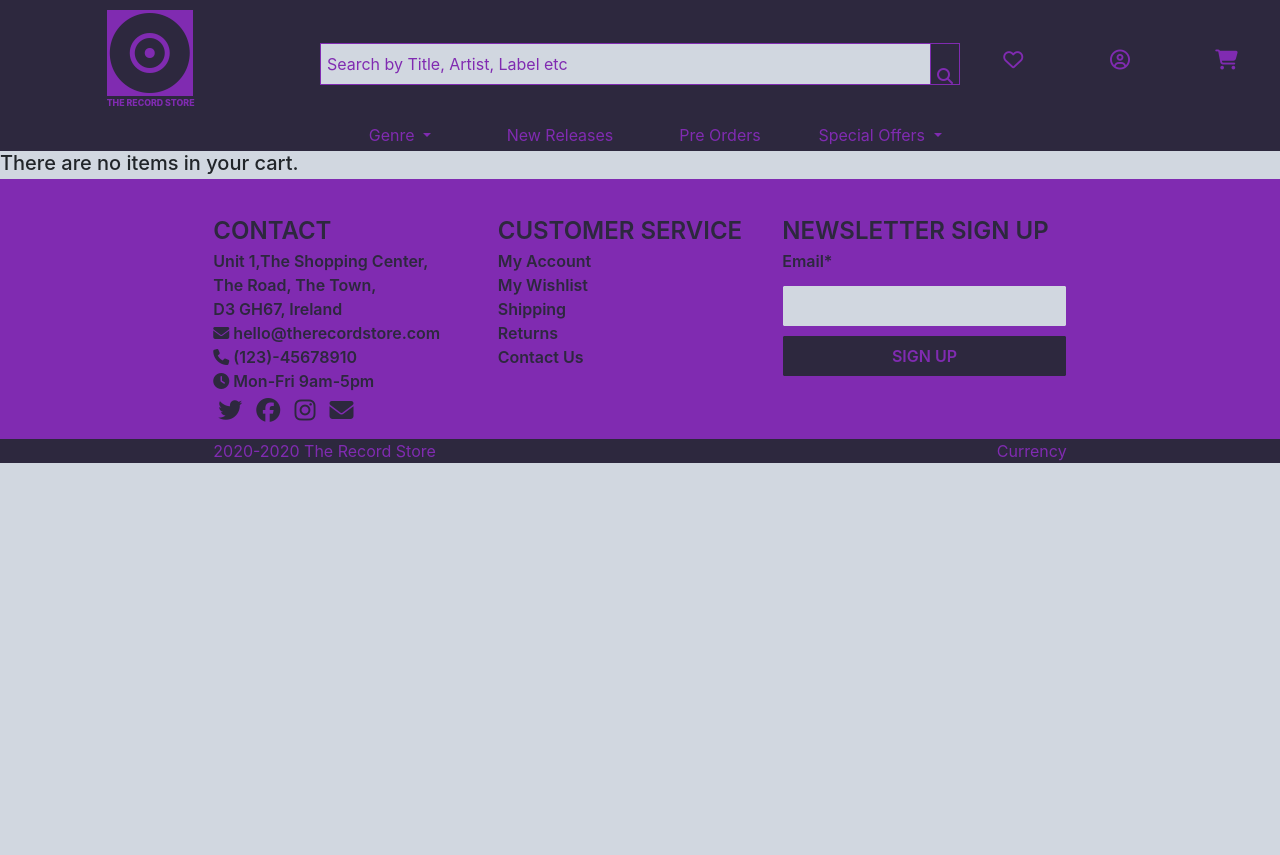
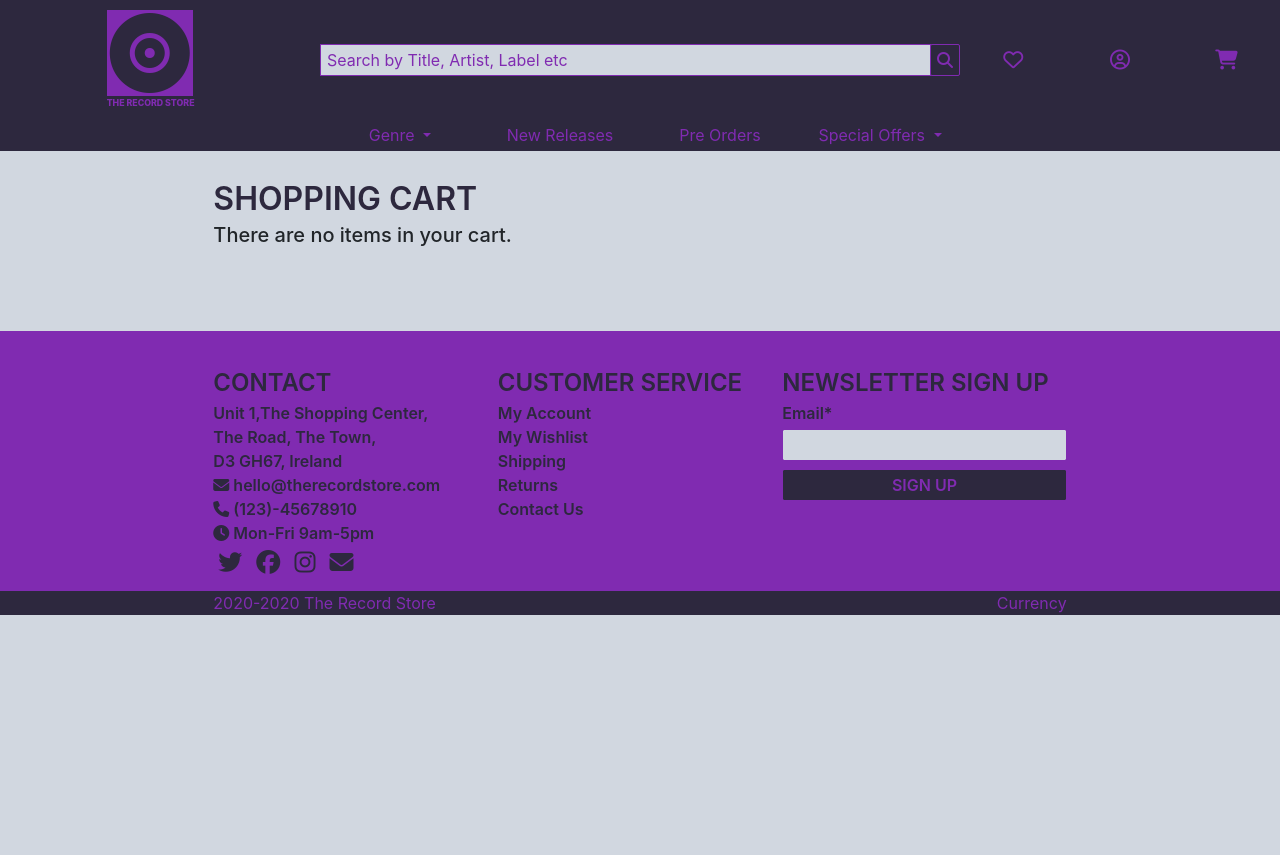
Before and after one commit to Code-Institute-Submissions/CI-MS4-The-Record-Store, a Django app: page /cart/ in a window 1280 px wide. Shown: the top 855 px of the page. Run offline with Django 3.2, Linux system fonts and the light colour scheme; some libraries are stand-ins or nearby versions.

Commit message:
Add base styling and layout for the cart page.

```diff
--- a/cart/templates/cart/view_cart.html
+++ b/cart/templates/cart/view_cart.html
@@ -1,30 +1,66 @@
 {% extends "base.html" %}
 {% load static %}
+{%block extra_css %}
+<link rel="stylesheet" href="{% static 'products/css/products.css' %}">
 {% load cart_tools %}
+{% endblock %}
 
 {% block content %}
-{% if cart_items|length %} {% for cart_item in cart_items %}
+<div class="row no-gutters">
+    <div class="col-8 offset-2">
+        <div class="page-title">Shopping Cart</div>
+
+        {% if cart_items|length %}
+        <div class="row no-gutters">
+            <div class="col-6 footer-heading">Products</div>
+            <div class="col-2 footer-heading text-center">Price</div>
+            <div class="col-2 footer-heading text-center ">Quantity</div>
+            <div class="col-2 footer-heading text-center">Total</div>
+        </div>
+        <div class="row no-gutters">
+            <div class="col">
+                {% for cart_item in cart_items %}
+                <div class="row no-gutters">
+                    <div class="col-12 dark-hr"></div>
+                </div>
+                <div class="row no-gutters">
+                    <div class="col-6">
+                        <div class="row no-gutters">
+                            <div class="col-5">
+                                <div class="square">
+                                    <div class="square-inner text-center checkout-product-image">
+                                        <div class="product-image"
+                                            style="background-image: url({{cart_item.product.image.url}})">
+                                        </div>
+                                    </div>
+                                </div>
+                            </div>
+                            <div class="col-5 my-auto">
                                 <h2>{{cart_item.product}}</h2>
-<h2>Price: €{{cart_item.product.price}}</h2>
-<h2>Total: €{{ cart_item.product.price | calc_subtotal:cart_item.quantity }} </h2>
+                            </div>
+                        </div>
+                    </div>
+                    <div class="col-2 my-auto text-center">
+                        <h2>€{{cart_item.product.price}}</h2>
+                    </div>
+                    <div class="col-2 my-auto">
                         <form class="form update-form" method="POST" action="{% url 'update_cart' cart_item.item_id %}">
                             {% csrf_token %}
                             <div class="form-group">
-        <h2>Quantity</h2>
                                 <div class="input-group">
                                     <div class="input-group-prepend">
-                <button class="decrement-qty btn btn-sm btn-black rounded-0" data-item_id="{{ cart_item.item_id }}"
+                                        <button class="form-control append-button-dark"
+                                            data-item_id="{{ cart_item.item_id }}"
                                             id="decrement-qty_{{ cart_item.item_id }}">
-                    <span>
                                             <i class="fas fa-minus fa-sm"></i>
-                    </span>
                                         </button>
                                     </div>
-            <input class="form-control form-control-sm qty_input" type="number" name="quantity"
-                value="{{ cart_item.quantity }}" min="1" max="99" data-item_id="{{ cart_item.item_id }}"
-                id="id_qty_{{ cart_item.item_id }}">
+                                    <input class="form-control qty_input" type="number" name="quantity"
+                                        value="{{ cart_item.quantity }}" min="1" max="99"
+                                        data-item_id="{{ cart_item.item_id }}" id="id_qty_{{ cart_item.item_id }}">
                                     <div class="input-group-append">
-                <button class="increment-qty btn btn-sm btn-black rounded-0" data-item_id="{{ cart_item.item_id }}"
+                                        <button class=" form-control append-button-dark"
+                                            data-item_id="{{ cart_item.item_id }}"
                                             id="increment-qty_{{ cart_item.item_id }}">
                                             <span>
                                                 <i class="fas fa-plus fa-sm"></i>
@@ -34,29 +70,53 @@
                                 </div>
                             </div>
                         </form>
-<form class="form" action="{% url 'remove_from_cart' cart_item.item_id %}" method="POST">
+                        <!-- <form class="form" action="{% url 'remove_from_cart' cart_item.item_id %}" method="POST">
                             {% csrf_token %}
                             <input type="submit" class="btn btn-black rounded-0 text-uppercase mt-5" value="Remove" />
+                            <input type="hidden" name="redirect_url" value="{{ request.path }}" />
+                        </form> -->
                     </div>
-    <input type="hidden" name="redirect_url" value="{{ request.path }}" />
-</form>
+                    <div class="col-2 my-auto text-center">
+                        <h2>€{{ cart_item.product.price | calc_subtotal:cart_item.quantity }} </h2>
+                    </div>
+                </div>
                 {% endfor %}
-<h2>Grand Total = €{{total}}</h2>
+            </div>
+        </div>
+
+        <div class="row no-gutters">
+            <div class="col text-right">
+                <h2 class="footer-heading">Subtotal Total = €{{total}}</h2>
+            </div>
+        </div>
+        <div class="row no-gutters">
+            <div class="col-2">
                 <a href="{% url 'view_products' %}" class="btn btn-outline-black rounded-0 btn-lg">
                     <span class="icon">
                         <i class="fas fa-chevron-left"></i>
                     </span>
                     <span class="text-uppercase">Keep Shopping</span>
                 </a>
-<a href="{% url 'checkout' %}" class="btn btn-black rounded-0 btn-lg">
-    <span class="text-uppercase">Secure Checkout</span>
+            </div>
+            <div class="col-3 offset-7 text-center">
+                <a href="{% url 'checkout' %}" class="form-control dark-button">
+                    <span class="text-uppercase">Checkout</span>
                     <span class="icon">
                         <i class="fas fa-lock"></i>
                     </span>
                 </a>
+            </div>
+        </div>
+
+
         {% else %}
         <h1>There are no items in your cart.</h1>
-{% endif %} {% endblock %}
+        {% endif %}
+    </div>
+</div>
+
+</div>
+{% endblock %}
 
 
 {% block postloadjs %}
--- a/static/css/base.css
+++ b/static/css/base.css
@@ -52,6 +52,7 @@ header {
 .navbar-icon {
   color: var(--main-text-and-icon-color);
   transition: all 0.3s ease-in-out;
+  line-height: 0;
 }
 .navbar-icon:hover {
   color: var(--main-hightlight-color);
@@ -80,10 +81,17 @@ header {
   border-color: var(--main-text-and-icon-color);
   background-color: var(--main-hightlight-color);
 }
-#search-icon {
+.form-control.append-button-dark {
   border-color: var(--main-text-and-icon-color);
   background-color: var(--main-navbar-color);
+  color: var(--main-text-and-icon-color);
+  padding-top: 0;
+  padding-bottom: 0;
+  border-width: 1px;
+  line-height: 0;
 }
+
+
 
 .dropdown-menu {
   background-color: var(--main-navbar-color);
@@ -103,6 +111,7 @@ header {
   color: var(--main-navbar-color);
   font-size: 2rem;
   font-weight: 600;
+  margin-top: 10rem;
 }
 
 .footer-heading{
@@ -158,6 +167,7 @@ header {
 .mobile-navbar-icon {
   color: var(--main-text-and-icon-color);
   font-size: 2rem;
+  line-height: 0;
 }
 
 main {
@@ -215,9 +225,8 @@ main {
   border-color: var(--main-text-and-icon-color);
   color: var(--main-text-and-icon-color);
   background-color: var(--main-hightlight-color);
-  margin-top: 1rem;
-  padding-top: 2.5rem;
-  padding-bottom: 2.5rem;
+  /* padding-top: 2.5rem;
+  padding-bottom: 2.5rem; */
 }
 
 .form-control::placeholder {
@@ -229,7 +238,8 @@ main {
   color: var(--main-text-and-icon-color);
   text-transform: uppercase;
   font-weight: 600;
-  line-height: 0;
+  margin-top: 1rem;
+  margin-bottom: 1rem;
 }
 
 .square{
@@ -314,3 +324,19 @@ html {
 .checkout-branding h3{
   font-size: 2rem;
 }
+
+
+.page-title{
+  font-size: 4rem;
+  text-transform: uppercase;
+  font-weight: 600;
+  color: var(--main-navbar-color);
+  margin-top: 3rem;
+
+}
+
+.dark-hr{
+  border-bottom: solid .1rem var(--main-navbar-color);
+  margin-top: 1rem;
+  margin-bottom: 1rem;
+}
--- a/templates/includes/main-header.html
+++ b/templates/includes/main-header.html
@@ -17,7 +17,7 @@
         placeholder="Search by Title, Artist, Label etc"
       />
       <div class="input-group-append">
-        <button class="form-control rounded-0" type="submit" id="search-icon">
+        <button class="form-control append-button-dark" type="submit" id="search-icon">
           <span class="icon">
             <i class="fas fa-search navbar-icon"></i>
           </span>
--- a/templates/includes/mobile-header.html
+++ b/templates/includes/mobile-header.html
@@ -15,7 +15,7 @@
             placeholder="Search by Title, Artist, Label etc"
           />
           <div class="input-group-append">
-            <button class="form-control rounded-0" type="submit" id="search-icon">
+            <button class="form-control append-button-dark" type="submit" id="search-icon">
               <span class="icon">
                 <i class="fas fa-search navbar-icon"></i>
               </span>
```
Lines whose indentation alone changed are shown as unchanged.
